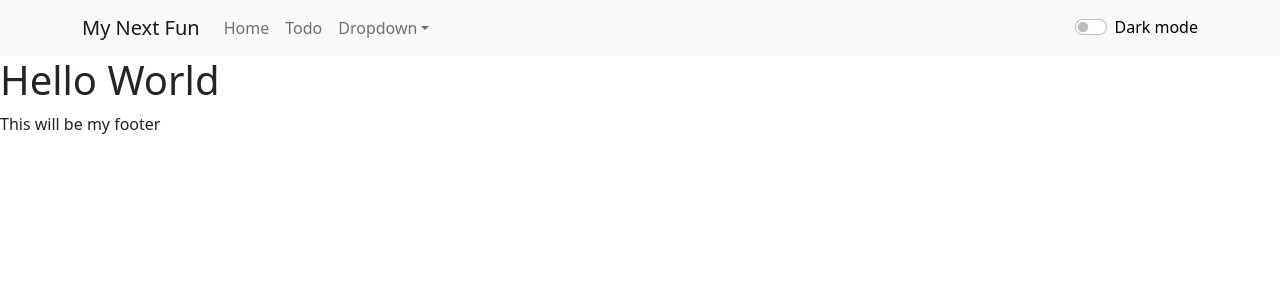
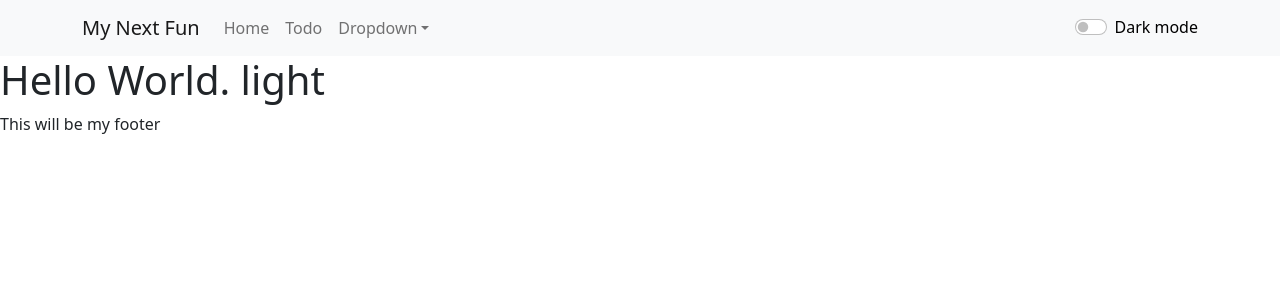
Before and after one commit to ramdhon/nextjs-fun, a Next.js app: page / in a window 1280 px wide. Shown: the top 300 px of the page. Built offline with nearby package versions, Linux system fonts and the light colour scheme.

Commit message:
passing using context

```diff
--- a/pages/_app.js
+++ b/pages/_app.js
@@ -17,7 +17,7 @@ function MyApp({ Component, pageProps }) {
   const context = {
     state: {
       Constant,
-      theme: 'light'
+      theme
     },
     setTheme,
   }
--- a/pages/index.js
+++ b/pages/index.js
@@ -1,6 +1,10 @@
 import Head from 'next/head'
+import { useContext } from 'react'
+import AppContext from '../context'
 
 export default function Home() {
+  const value = useContext(AppContext)
+
   return (
     <div>
       <Head>
@@ -10,7 +14,7 @@ export default function Home() {
       </Head>
 
       <main>
-        <h1>Hello World</h1>
+        <h1>Hello World. {value.state.theme}</h1>
       </main>
 
       <footer>
```
